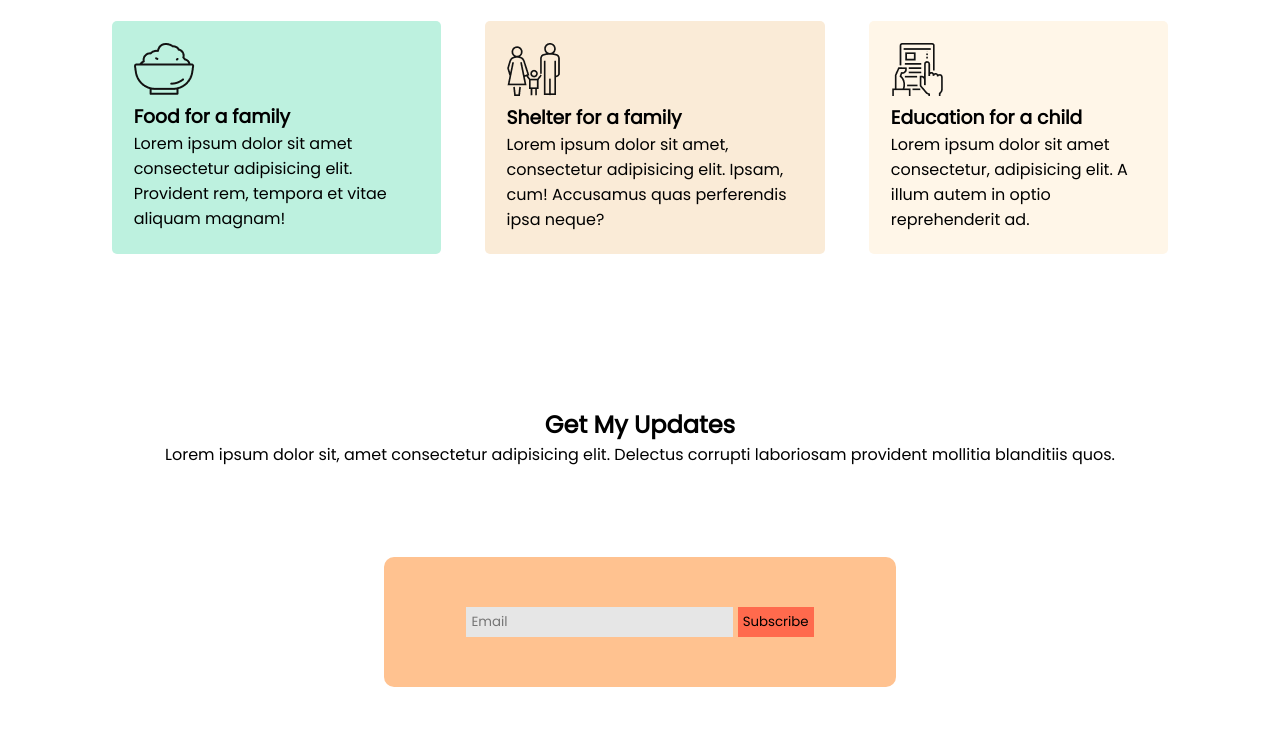
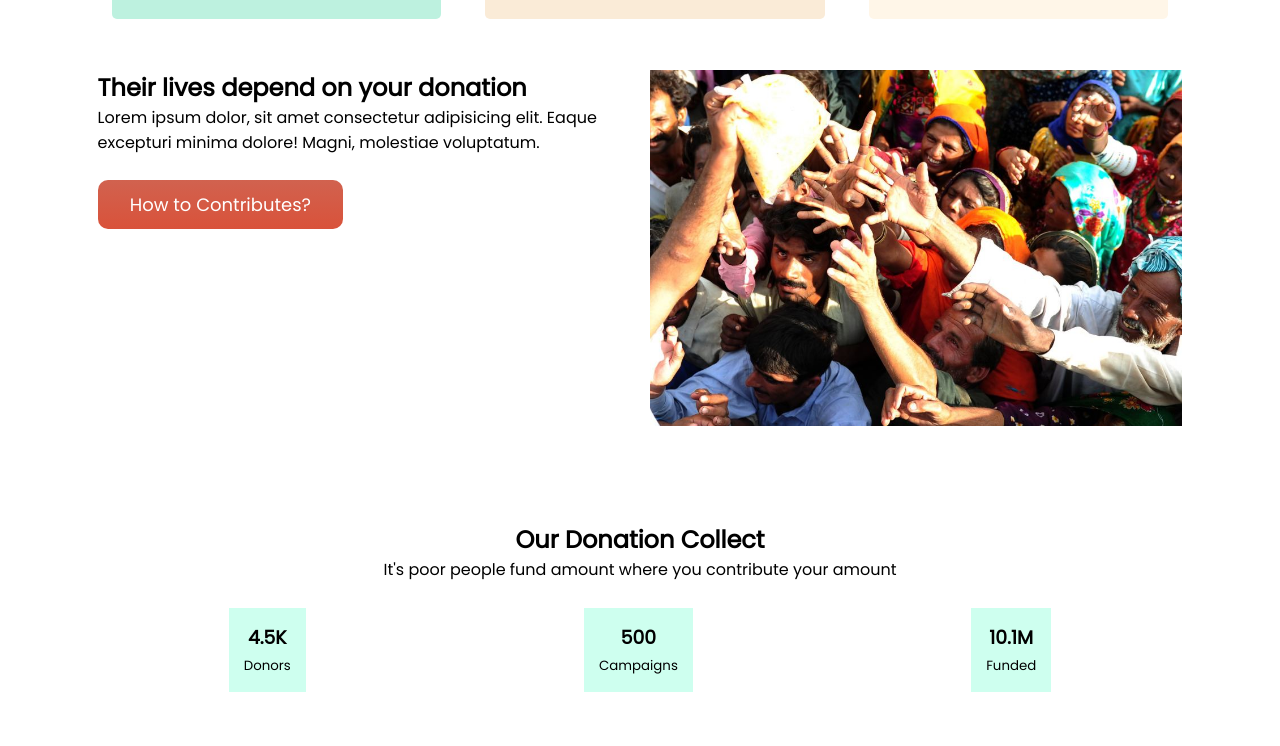
Before and after one commit to siamcse/donate-for-help, a plain HTML site: page index.html in a window 1280 px wide. Shown: the part 1414-2160 px from the top of the page. Drawn offline with Linux system fonts and the light colour scheme.

Commit message:
Donate amount section added

```diff
--- a/index.html
+++ b/index.html
@@ -15,8 +15,7 @@
     <section class="banner">
         <div class="banner-content">
             <h1 >Let’s Help Those Who Are More In Need</h1>
-            <p>Lorem ipsum dolor sit amet consectetur, adipisicing elit. Enim sunt dolor ipsum ab laborum neque, delectus
-            accusantium provident assumenda reprehenderit.</p>
+            <p>Great opportunities to help others seldom come, but small ones surround us every day.</p>
             <button class="clickable-link">Donate Now</button>
         </div>
     </section>
@@ -24,7 +23,8 @@
     <section class="donate-centeralized">
         <div>
             <h2>Donate Today</h2>
-            <p>Lorem ipsum dolor sit, amet consectetur adipisicing elit. Praesentium, adipisci consequatur quisquam modi impedit consequuntur.</p>
+            <p>Take the time to help other people without expecting a reward or gratitude is definitely important in living an
+            optimistic life.</p>
         </div>
         <div class="flexible-container">
             <h3 class="amount">100tk</h3>
@@ -63,6 +63,38 @@
         </div>
     </section>
 
+    <section class="flexible-container">
+        <div class="contribute-about">
+            <h2>Their lives depend on your donation</h2>
+            <p>Lorem ipsum dolor, sit amet consectetur adipisicing elit. Eaque excepturi minima dolore! Magni, molestiae voluptatum.</p>
+            <button class="clickable-link">How to Contributes?</button>
+        </div>
+        <div class="contribute-about">
+            <img src="images/donation0.jpg" alt="">
+        </div>
+    </section>
+
+    <section>
+        <div class="donate-centeralized">
+            <h2>Our Donation Collect</h2>
+            <p>It's poor people fund amount where you contribute your amount</p>
+        </div>
+        <div class="flexible-container">
+            <div class="amount-collection">
+                <h3>4.5K</h3>
+                <small>Donors</small>
+            </div>
+            <div class="amount-collection">
+                <h3>500</h3>
+                <small>Campaigns</small>
+            </div>
+            <div class="amount-collection">
+                <h3>10.1M</h3>
+                <small>Funded</small>
+            </div>
+        </div>
+    </section>
+
     <section class="my-updates donate-centeralized">
         <div>
             <h2>Get My Updates</h2>
--- a/style.css
+++ b/style.css
@@ -30,11 +30,13 @@ h1{
 }
 .donate-centeralized{
     margin-top: 5%;
+    padding-left: 7%;
+    padding-right: 7%;
     text-align: center;
 }
 .flexible-container{
     display: flex;
-    padding: 7%;
+    padding: 2% 7%;
 }
 .amount{
     text-align: center;
@@ -70,7 +72,18 @@ h1{
 #education-card{
     background-color: rgb(255, 246, 232);
 }
-
+.contribute-about{
+    padding: 0px 8px;
+}
+.contribute-about img{
+    width: 100%;
+}
+.amount-collection{
+    text-align: center;
+    margin: 0 auto;
+    background-color: rgb(206, 255, 239);
+    padding: 15px;
+}
 .email-section{
     margin: 7% 30%;
     padding: 50px;
```
